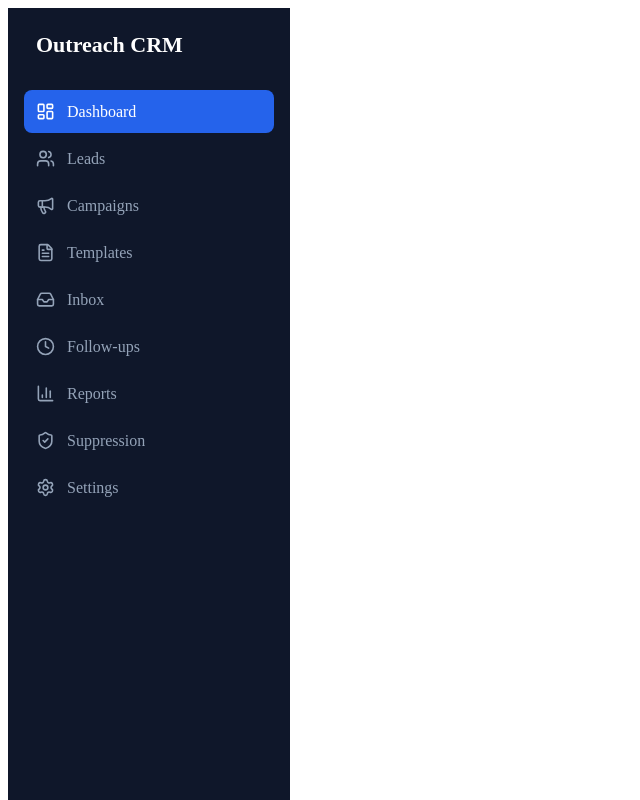
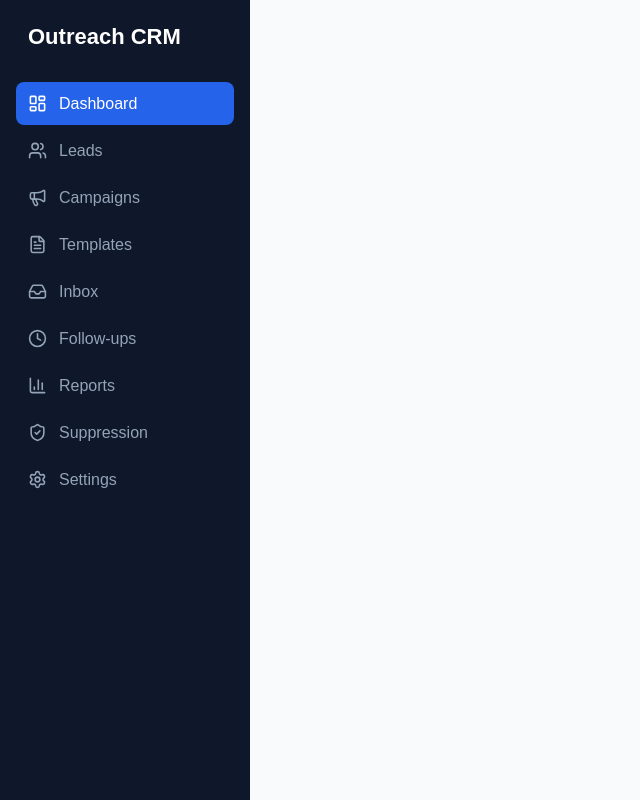
Before and after one commit to alarichealthservices-001/Outreach-CRM-, a Next.js app: page / in a window 1280 px wide. Shown: the top 800 px of the page, without its empty margins (0-640 px from the left). Built offline with nearby package versions, Linux system fonts and the light colour scheme.

Commit message:
Create layout.tsx

```diff
--- /dev/null
+++ b/app/layout.tsx
@@ -0,0 +1,18 @@
+import "./globals.css";
+
+export const metadata = {
+  title: "Outreach CRM",
+  description: "Outreach CRM Dashboard",
+};
+
+export default function RootLayout({
+  children,
+}: Readonly<{
+  children: React.ReactNode;
+}>) {
+  return (
+    <html lang="en">
+      <body>{children}</body>
+    </html>
+  );
+}
```
